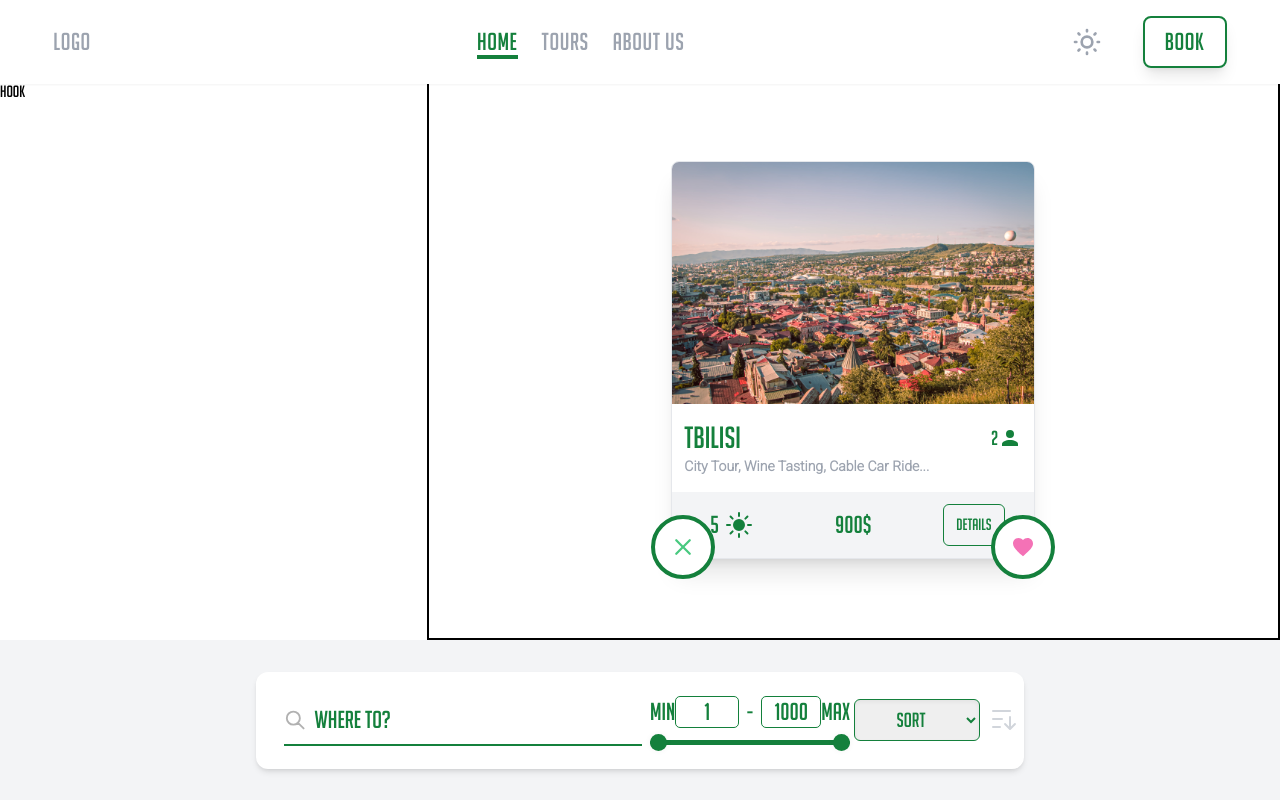
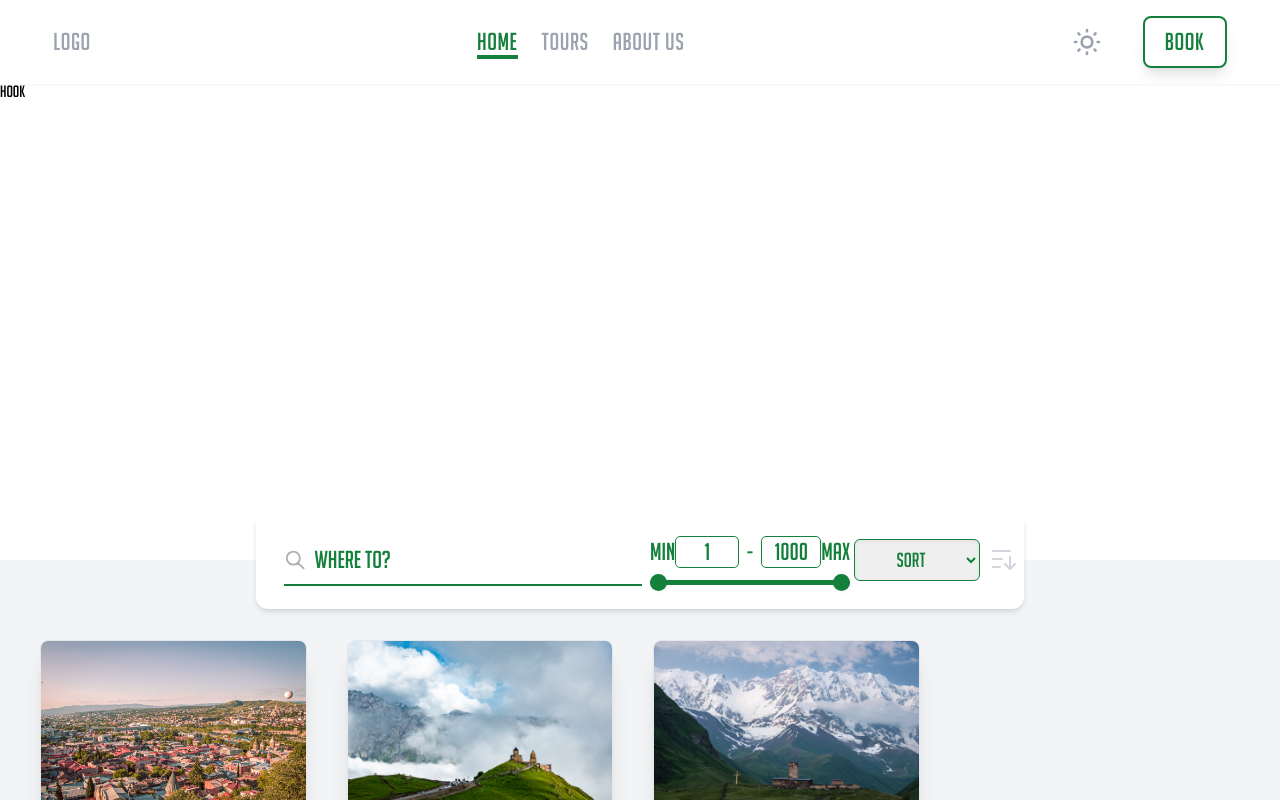
Before and after one commit to ajikia15/TravelAgency, a SvelteKit app: page / in a window 1280 px wide. Shown: the top 800 px of the page. Built offline with nearby package versions, Linux system fonts and the light colour scheme.

Commit message:
Hero Element Reset

```diff
--- a/src/components/Hero.svelte
+++ b/src/components/Hero.svelte
@@ -1,68 +1,10 @@
 <script>
 	import { tours } from '../utils/tours.ts';
-	import Card from './Card.svelte';
-	let pastState = 0;
-	let futureState = 0;
-	let activeCard = 0;
-	let maxCards = 10; // subject to change
-	let trackedCards = 0;
-	let plussed = true;
-	$: tour = tours.find((tour) => tour.id === activeCard);
-	const nextCard = () => {
-		plussed = true;
-		futureState = futureState == maxCards - 1 ? 0 : futureState + 1;
-		pastState = activeCard;
-		activeCard = futureState;
-	};
-	const prevCard = () => {
-		plussed = false;
-		pastState = pastState == 0 ? maxCards - 1 : pastState - 1;
-		futureState = activeCard;
-		activeCard = pastState;
-	};
 </script>
 
 <section
-	class="mb-20 grid h-[70vh] bg-white dark:bg-gray-700 dark:text-white md:grid-cols-[1fr_2fr]">
+	class="grid h-[60vh] min-h-[300px] bg-white dark:bg-gray-700 dark:text-white md:grid-cols-[1fr_2fr]">
 	<header>
 		<h1>Hook</h1>
 	</header>
-	<aside class="grid place-items-center border-2 border-black">
-		<div class="grid grid-cols-[2fr_3fr_2fr]">
-			<div />
-			<div class="group relative min-w-[259px]">
-				{#if plussed}
-					<div class="pointer-events-none">
-						<Card {tour} />
-					</div>
-				{:else}
-					<div class="pointer-events-none">
-						<Card {tour} />
-					</div>
-				{/if}
-				<button
-					on:click={prevCard}
-					class="absolute -bottom-5 -left-5 flex aspect-square w-16 items-center justify-center rounded-full border-4 border-moss-500 bg-white text-moss-400 dark:border-green-400 dark:bg-gray-900 dark:text-green-400"
-					><svg xmlns="http://www.w3.org/2000/svg" width="24" height="24" viewBox="0 0 256 256"
-						><path
-							fill="currentColor"
-							d="M208.5 191.5a12 12 0 0 1 0 17a12.1 12.1 0 0 1-17 0L128 145l-63.5 63.5a12.1 12.1 0 0 1-17 0a12 12 0 0 1 0-17L111 128L47.5 64.5a12 12 0 0 1 17-17L128 111l63.5-63.5a12 12 0 0 1 17 17L145 128Z" /></svg>
-				</button>
-				<button
-					on:click={nextCard}
-					class="absolute -bottom-5 -right-5 flex aspect-square w-16 items-center justify-center rounded-full border-4 border-moss-500 bg-white text-moss-400 dark:border-green-400 dark:bg-gray-900 dark:text-green-400"
-					><svg
-						class="text-pink-400"
-						xmlns="http://www.w3.org/2000/svg"
-						width="24"
-						height="24"
-						viewBox="0 0 24 24"
-						><path
-							fill="currentColor"
-							d="m12 21.35l-1.45-1.32C5.4 15.36 2 12.27 2 8.5C2 5.41 4.42 3 7.5 3c1.74 0 3.41.81 4.5 2.08C13.09 3.81 14.76 3 16.5 3C19.58 3 22 5.41 22 8.5c0 3.77-3.4 6.86-8.55 11.53L12 21.35Z" /></svg>
-				</button>
-			</div>
-			<div />
-		</div>
-	</aside>
 </section>
```
